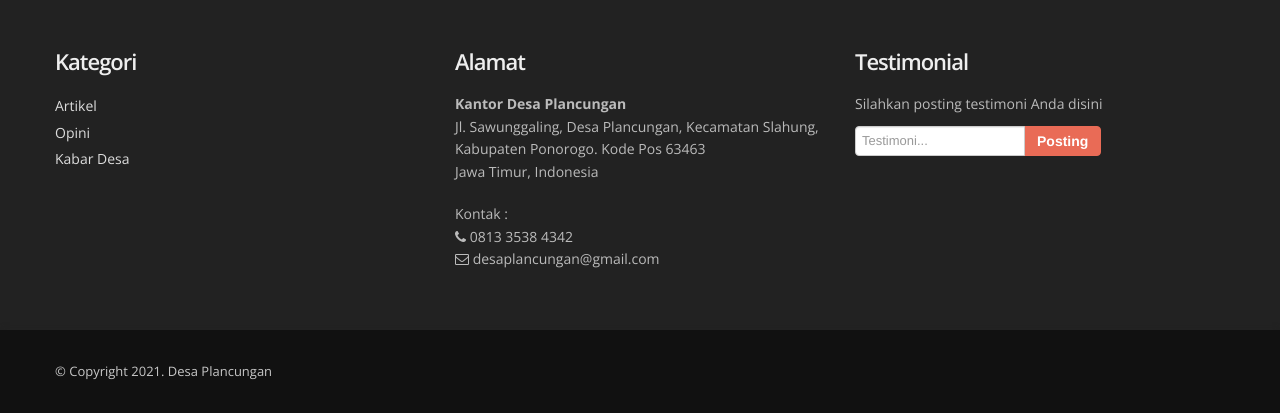
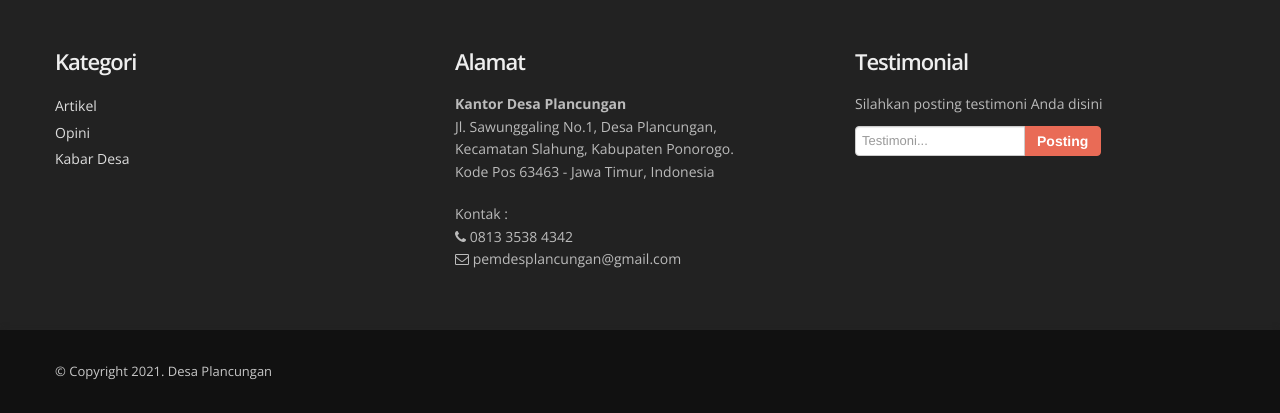
Before and after one commit to rikiwidiantoro/desa, a CodeIgniter app: page /desa/index.php/home/index in a window 1280 px wide. Shown: the part 3304-3717 px from the top of the page. Run offline with CodeIgniter, Linux system fonts and the light colour scheme; data comes from the database, SQL or seed files in the repository; some libraries are stand-ins or nearby versions.

Commit message:
update email

```diff
--- a/application/views/themes/footer.php
+++ b/application/views/themes/footer.php
@@ -16,13 +16,13 @@
                     <h5 class="widgetheading">Alamat</h5>
                     <address>
                         <strong>Kantor Desa Plancungan</strong><br>
-                        Jl. Sawunggaling, Desa Plancungan, Kecamatan Slahung,<br>
-                        Kabupaten Ponorogo. Kode Pos 63463 <br> Jawa Timur, Indonesia
+                        Jl. Sawunggaling No.1, Desa Plancungan,<br> Kecamatan Slahung,
+                        Kabupaten Ponorogo.<br> Kode Pos 63463 - Jawa Timur, Indonesia
                     </address>
                     <p>
                         Kontak : <br>
                         <i class="icon-phone"></i> 0813 3538 4342<br>
-                        <i class="icon-envelope-alt"></i> desaplancungan@gmail.com
+                        <i class="icon-envelope-alt"></i> pemdesplancungan@gmail.com
                     </p>
                 </div>
             </div>
```
